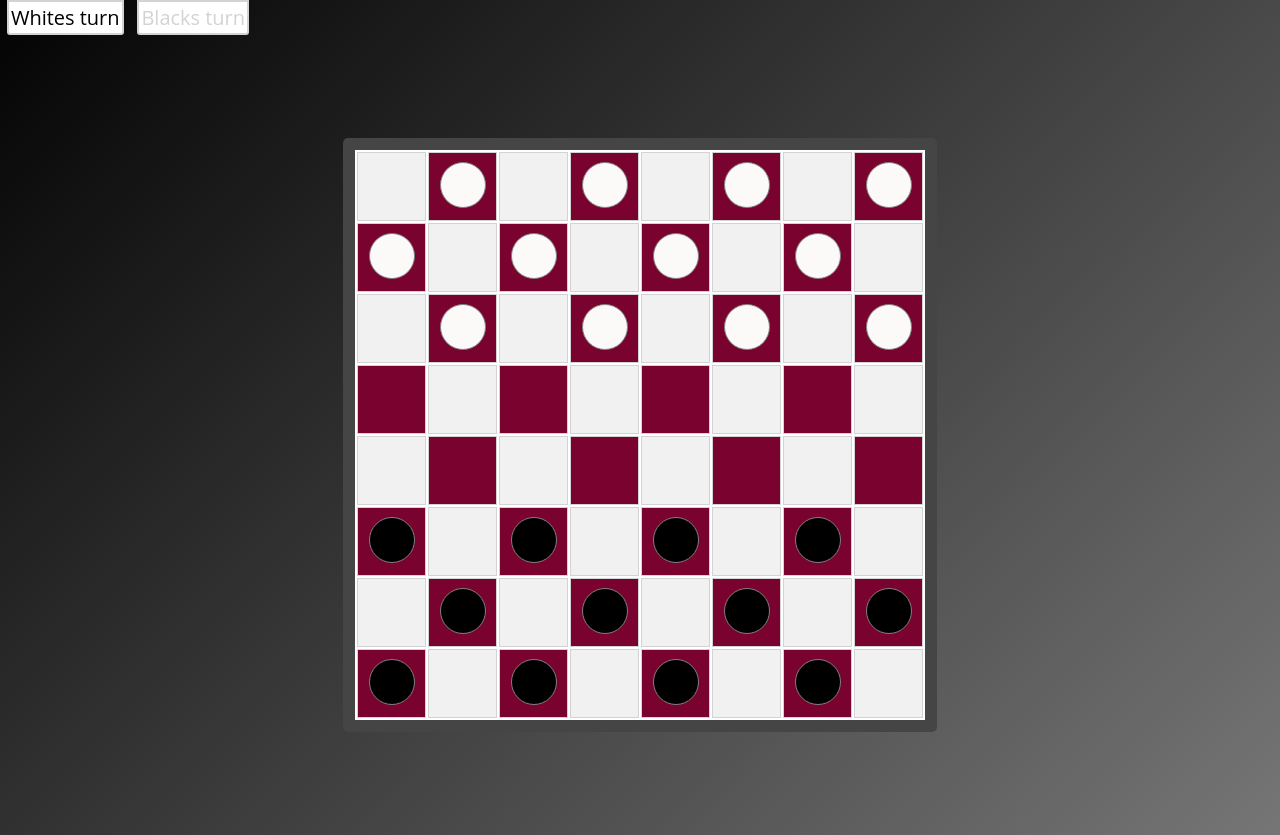
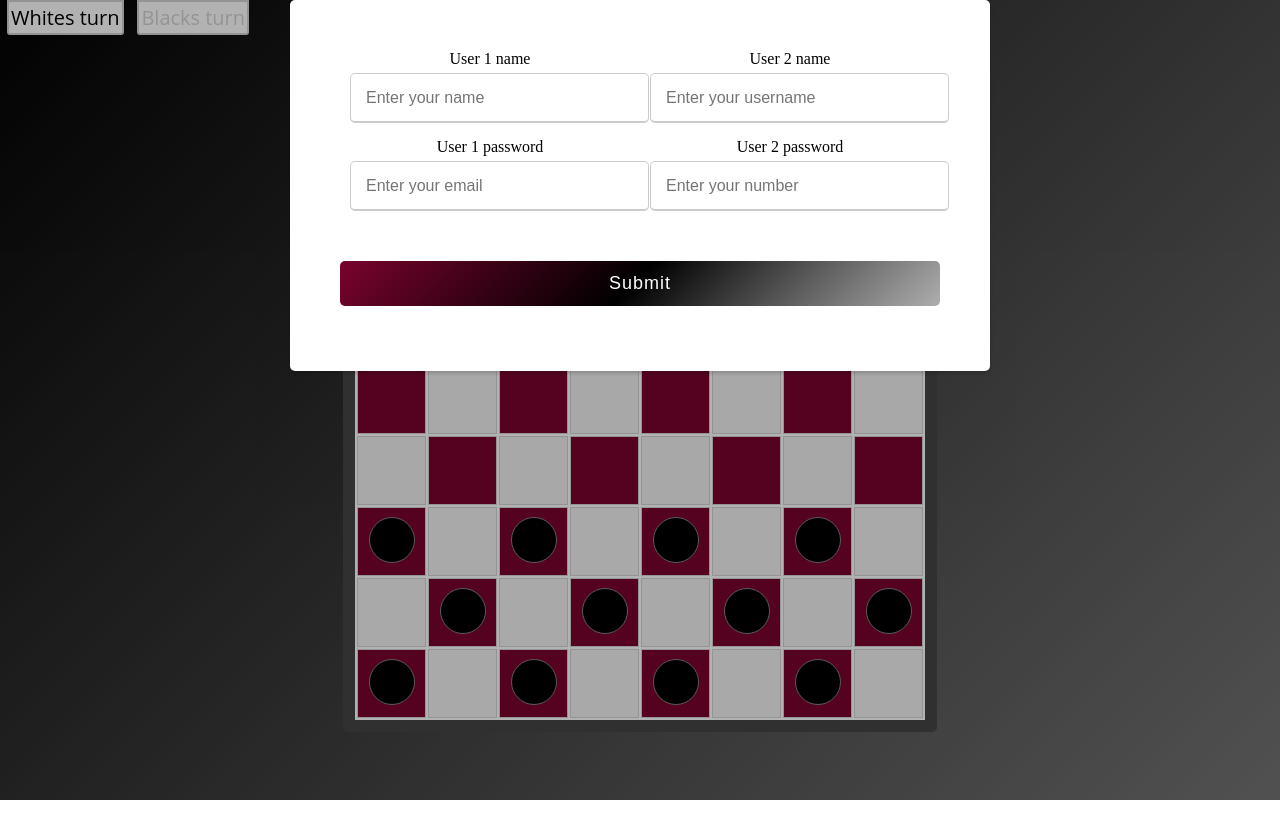
Before and after one commit to CogSP/psicoDAMA, a PHP site: page /game.html in a window 1280 px wide. After the commit the page ends 800 px from the top, so only its background shows below. Run offline with PHP 8.4, Linux system fonts and the light colour scheme; some libraries are stand-ins or nearby versions.

Commit message:
added form

```diff
--- a/game.css
+++ b/game.css
@@ -1,9 +1,105 @@
+@import url('https://fonts.googleapis.com/css?family=Poppins&display=swap');
+
+
 body{
 background-size: 300% 300%;
 background-image: linear-gradient(-45deg, rgb(174, 174, 174) 0%, rgb(90, 90, 90) 25%, rgb(0, 0, 0) 51%, #79032e 100%);
 -webkit-animation: AnimateBG 5s ease infinite;
         animation: AnimateBG 5s ease infinite;
 }
+
+
+.modal-container {
+    background-color: rgba(0, 0, 0, 0.3);
+    position: fixed;
+    top: 0;
+    left: 0;
+    height: 100vh;
+    opacity: 0;
+    width: 100vw;
+    transition: opacity 0.3s ease;
+}
+
+.modal-container.show {
+    pointer-events: auto;
+    opacity: 1;
+}
+
+.modal {
+    background-color: #fff;
+    border-radius: 5px;
+    padding: 30px 50px;
+    box-shadow: 0 2px 4px rgba(0, 0, 0, 0.2);
+    width: 600px;
+    max-width: 100%;
+    text-align: center;
+}
+
+
+form .input-box span.details{
+    display: block;
+    font-weight: 500;
+    margin-bottom: 5px;
+}
+
+.modal form .user-details{
+    display: flex;
+    flex-wrap: wrap;
+    justify-content: space-between;
+    margin: 20px 0 12px 0;
+}
+
+
+form .user-details .input-box{
+    margin-bottom: 15px;
+    width: calc(100% / 2 - 20px);
+  }
+  form .input-box span.details{
+    display: block;
+    font-weight: 500;
+    margin-bottom: 5px;
+  }
+  .user-details .input-box input{
+    height: 45px;
+    width: 100%;
+    outline: none;
+    font-size: 16px;
+    border-radius: 5px;
+    padding-left: 15px;
+    border: 1px solid #ccc;
+    border-bottom-width: 2px;
+    transition: all 0.3s ease;
+  }
+
+  .user-details .input-box input:focus,
+  .user-details .input-box input:valid{
+    border-color: #b40000;
+  }
+
+  form .bottone{
+    height: 45px;
+    margin: 35px 0
+  }
+
+  form .bottone button{
+    height: 100%;
+    width: 100%;
+    border-radius: 5px;
+    border: none;
+    color: #fff;
+    font-size: 18px;
+    font-weight: 500;
+    letter-spacing: 1px;
+    cursor: pointer;
+    transition: all 0.3s ease;
+    background-image: linear-gradient(-45deg, rgb(174, 174, 174) 0%, rgb(90, 90, 90) 25%, rgb(0, 0, 0) 51%, #79032e 100%);
+
+  }
+  form .bottone button:hover {
+    background-image: linear-gradient(-90deg, rgb(49, 49, 49) 0%, rgb(10, 10, 10) 25%, rgb(182, 182, 182) 51%, #c3084d 100%);
+  }
+
+
 
 @-webkit-keyframes AnimateBG {
 0% {
--- a/game.html
+++ b/game.html
@@ -10,7 +10,7 @@
     <script defer src="script.js"></script>
     <title>Let's FIGHT!</title>
 </head>
-<body>
+<body id = "body">
     <div class="desktop">
         <div class="white-turn-text">
             Whites turn
@@ -21,6 +21,42 @@
             Blacks turn
         </div>
     </div>
+
+
+    <!-- MODAL DIALOG-->
+
+    <div class="modal-container" id="modal-container-id">
+        <div class="modal">
+          <!-- inizialmente <form action="register.php" method="post">-->
+            <form action="" method="" id = "form">
+            <div class="user-details">
+              <div class="input-box">
+                <span class="details">User 1 name </span>
+                <input name = "fullname" type="text" placeholder="Enter your name" required>
+              </div>
+              <div class="input-box">
+                <span class="details">User 2 name</span>
+                <input name = "username" type="text" placeholder="Enter your username" required>
+              </div>
+              <div class="input-box">
+                <span class="details">User 1 password</span>
+                <input name = "email" type="text" placeholder="Enter your email" required>
+              </div>
+              <div class="input-box">
+                <span class="details">User 2 password</span>
+                <input name = "number" type="text" placeholder="Enter your number" required>
+              </div>
+            </div>
+            <div class="bottone">
+                <button type="submit" id = "submit">Submit</button>
+            </div>
+        </form>
+        </div>
+      </div>
+
+    <!-- END OF MODAL DIALOG-->
+
+
     <main>
     <table>  <!-- the structure of the checkers board: 8 x 8. The pieces moves only over "black" cells -->
         <!-- we use <p> tag to "wrap" the white pieces, and <spam> for the white ones. Could we use <spam>
--- a/script.js
+++ b/script.js
@@ -709,6 +709,32 @@ function changePlayer() {
 }
 
 
+
+// FOR THE LOGIN FORM
+const modal_container = document.getElementById("modal-container-id");
+
+const close = document.getElementById("form");
+
+modal_container.classList.add('show');
+
+function removeOnSubmit(event) {
+    console.log("ao porcoddio")
+    modal_container.classList.remove('show');
+    event.preventDefault();
+
+    window.setTimeout(function () {
+        // rimuovo proprio il form dalla pagina in modo che non impedisca di selezionare le pedine
+        var parent = document.getElementById("body")
+        var child = document.getElementById("modal-container-id")
+        parent.removeChild(child)
+    }, 1000) // metto 1 secondo di attesa in modo che la transizione di 0.3 secondi di CSS in model-container venga eseguita;
+
+
+}
+
+close.addEventListener("submit", removeOnSubmit);
+
+
 //starting point: the cycle begins once the page has loaded
 //console.log("start of the program\n");
 givePiecesEventListeners();
```
